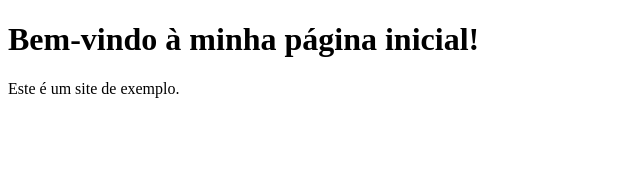
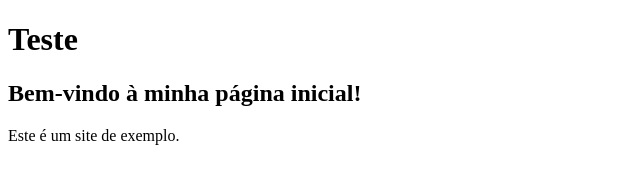
Before and after one commit to LuanaFerreiraDeLima/CI_CD, a plain HTML site: page index.html in a window 1280 px wide. Shown: the whole page, without its empty margins (0-640 px from the left). Drawn offline with Linux system fonts and the light colour scheme.

Commit message:
Update index.html

```diff
--- a/index.html
+++ b/index.html
@@ -4,7 +4,8 @@
   <title>Minha Página Inicial</title>
 </head>
 <body>
-  <h1>Bem-vindo à minha página inicial!</h1>
+  <h1>Teste</h1>
+  <h2>Bem-vindo à minha página inicial!</h2>
   <p>Este é um site de exemplo.</p>
 </body>
 </html>
```
